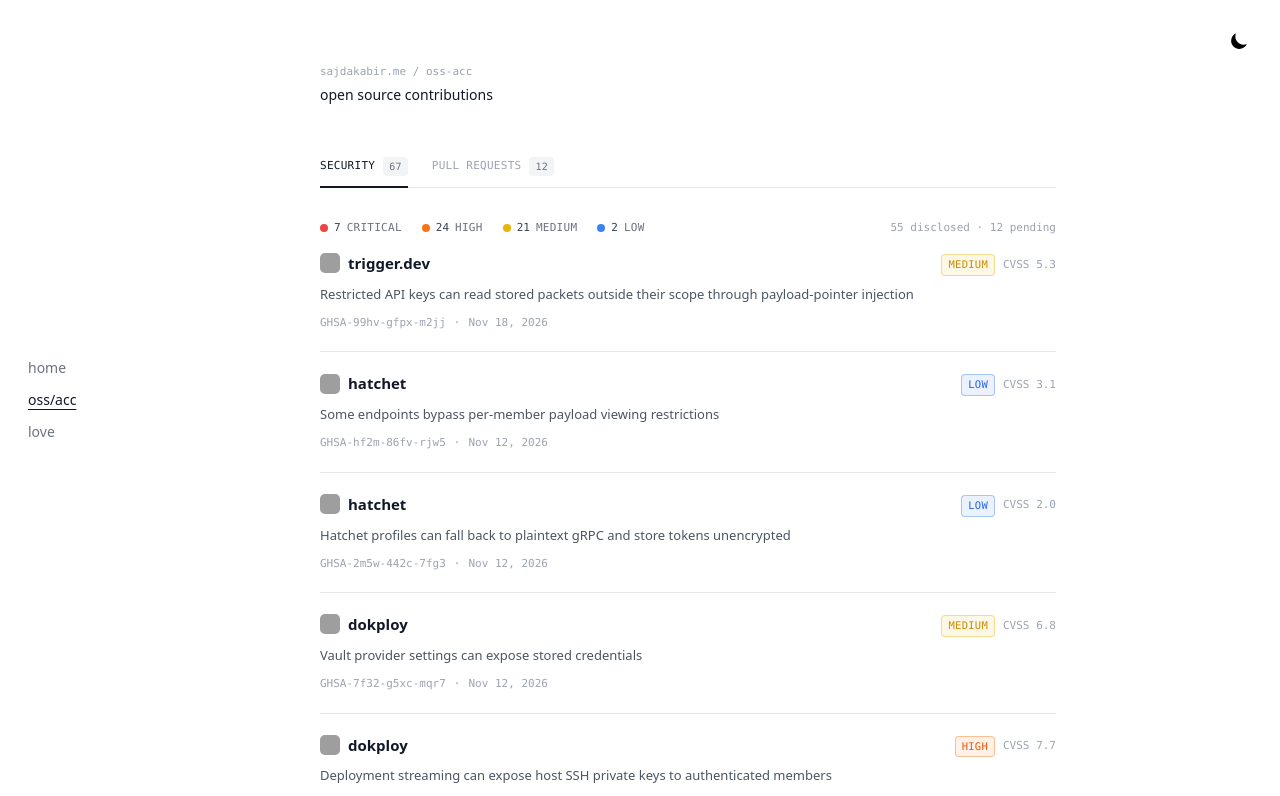
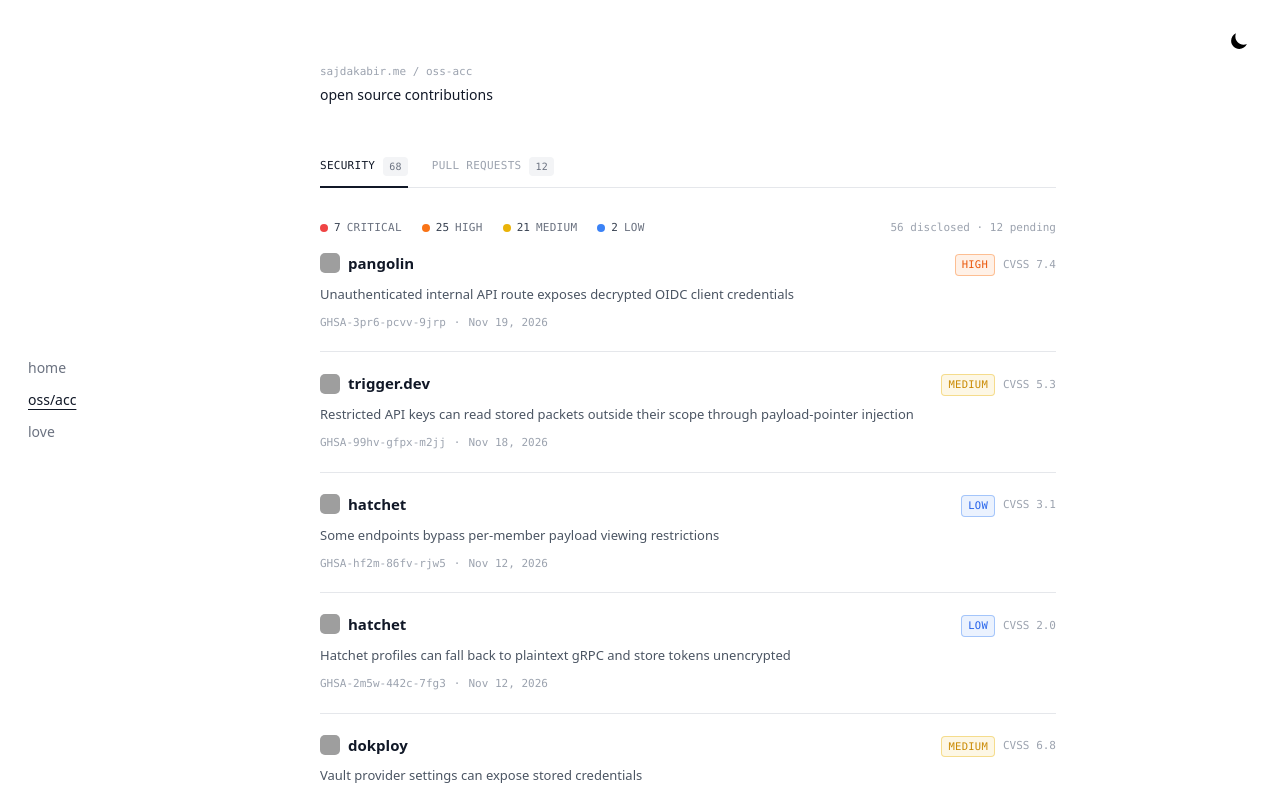
Before and after one commit to sajdakabir/saju, a Next.js app: page /oss-acc in a window 1280 px wide. Shown: the top 796 px of the page. Built offline with nearby package versions, Linux system fonts and the light colour scheme; grey boxes are pictures that could not be loaded.

Commit message:
Add published Pangolin security advisory

```diff
--- a/src/app/oss-acc/page.tsx
+++ b/src/app/oss-acc/page.tsx
@@ -172,6 +172,7 @@ type SecurityFinding = {
 
 // Coordinated disclosures reported via zerotrail — public security advisories.
 const securityFindings: SecurityFinding[] = [
+  { id: 'GHSA-3pr6-pcvv-9jrp', date: 'Nov 19, 2026', project: 'pangolin', title: 'Unauthenticated internal API route exposes decrypted OIDC client credentials', severity: 'High', cvss: '7.4', href: 'https://github.com/fosrl/pangolin/security/advisories/GHSA-3pr6-pcvv-9jrp', published: true },
   { id: 'GHSA-99hv-gfpx-m2jj', date: 'Nov 18, 2026', project: 'trigger.dev', title: 'Restricted API keys can read stored packets outside their scope through payload-pointer injection', severity: 'Medium', cvss: '5.3', href: 'https://github.com/triggerdotdev/trigger.dev/security/advisories/GHSA-99hv-gfpx-m2jj', published: true },
   { id: 'GHSA-hf2m-86fv-rjw5', date: 'Nov 12, 2026', project: 'hatchet', title: 'Some endpoints bypass per-member payload viewing restrictions', severity: 'Low', cvss: '3.1', href: 'https://github.com/hatchet-dev/hatchet/security/advisories/GHSA-hf2m-86fv-rjw5', published: true },
   { id: 'GHSA-2m5w-442c-7fg3', date: 'Nov 12, 2026', project: 'hatchet', title: 'Hatchet profiles can fall back to plaintext gRPC and store tokens unencrypted', severity: 'Low', cvss: '2.0', href: 'https://github.com/hatchet-dev/hatchet/security/advisories/GHSA-2m5w-442c-7fg3', published: true },
```
